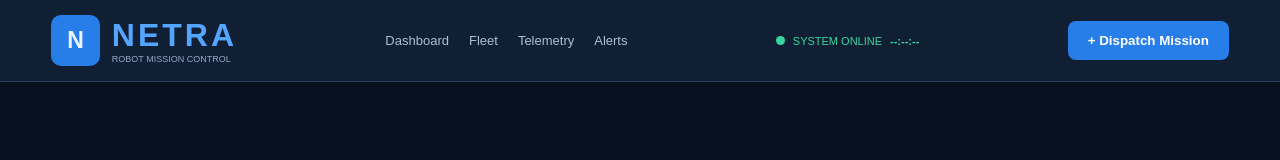
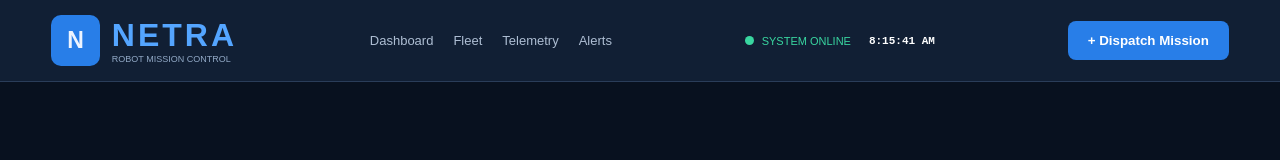
Before and after one commit to vaishnavi1100/S14_NETRA, a plain HTML site: page NETRA/index.html in a window 1280 px wide. Drawn offline with Linux system fonts and the light colour scheme.

Commit message:
part2_21_11_2026

```diff
--- a/NETRA/index.html
+++ b/NETRA/index.html
@@ -15,6 +15,7 @@
         <p>ROBOT MISSION CONTROL</p>
       </div>
       </div>
+      </div>
       <nav>
         <a href="#dashboard">Dashboard</a>
         <a href="#fleet">Fleet</a>
@@ -29,5 +30,6 @@
       <button id="dispatch-open" type="button">
         + Dispatch Mission</button>
     </header>
+    <script src="script.js"></script>
   </body>
 </html>
--- a/NETRA/script.js
+++ b/NETRA/script.js
@@ -0,0 +1,8 @@
+function updateClock() {
+    const clock= document.getElementById("clock");
+    if (clock)
+        clock.textContent = new Date().toLocaleTimeString();
+}
+// Run once now, then repeat every 1000 ms
+updateClock();
+setInterval(updateClock, 1000);
--- a/NETRA/style.css
+++ b/NETRA/style.css
@@ -79,3 +79,8 @@ nav a:hover {
     background: #39d6a0;
     border-radius: 50%;
 }
+#clock {
+    color: white;
+    margin-left: 10px;
+    font-family: monospace;
+}
```
Lines whose indentation alone changed are shown as unchanged.
